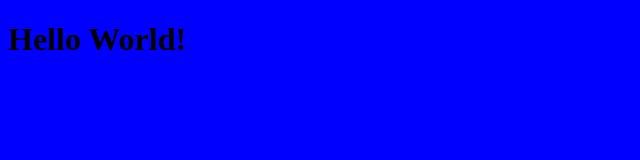
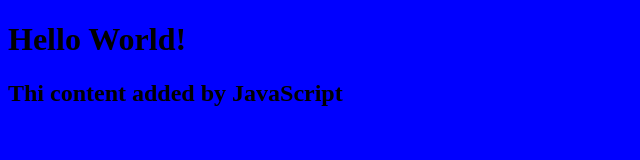
Before and after one commit to cadakris/flatiron-page, a plain HTML site: page index.html in a window 1280 px wide. Shown: the whole page, without its empty margins (0-640 px from the left). Drawn offline with Linux system fonts and the light colour scheme.

Commit message:
add script.js, connect index.html

```diff
--- a/index.html
+++ b/index.html
@@ -11,6 +11,9 @@
 
 <body>
     <h1>Hello World!</h1>
+
+
+    <script src = "script.js"></script>
 </body>
 
 </html>
--- /dev/null
+++ b/script.js
@@ -0,0 +1,3 @@
+const h2 = document.createElement("h2");
+h2.textContent = "Thi content added by JavaScript";
+document.querySelector("body").appendChild(h2);
```
